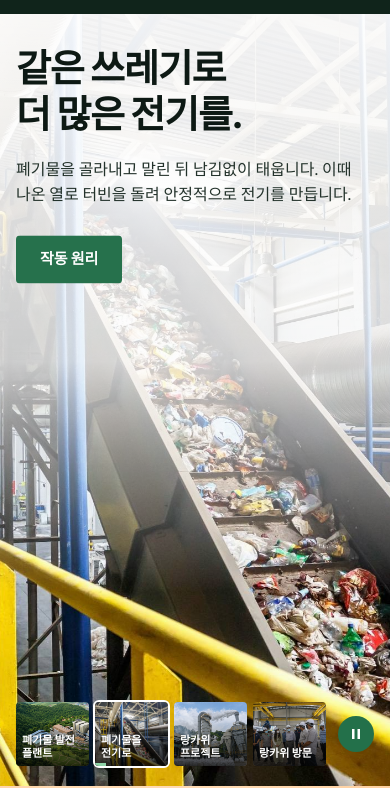
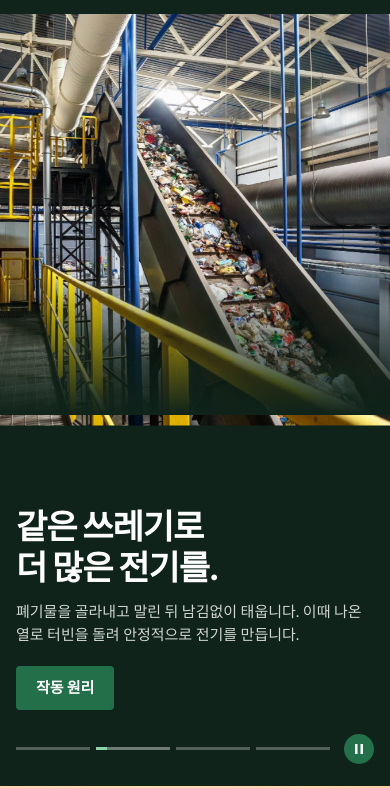
Before and after one commit to scherchen99-Kim/hje-homepage, a plain HTML site: page ko/index.html in a window 390 px wide. Shown: the part 58-846 px from the top of the page. Drawn offline with Linux system fonts and the light colour scheme; a web font is replaced by a local one.

Commit message:
Phone hero: clear photo on top, text panel below; plant photo as share thumbnail
Co-Authored-By: Claude Opus 5.5 <noreply@anthropic.com>

```diff
--- a/index.html
+++ b/index.html
@@ -5,10 +5,22 @@
 <meta name="viewport" content="width=device-width, initial-scale=1">
 <title>HYUCKJIN Energy Plant Engineering</title>
 <meta name="description" content="HYUCKJIN Energy Plant Engineering (HJE) — waste-to-energy plants with patented low-NOx combustion. Since 1978.">
+<meta property="og:type" content="website">
+<meta property="og:site_name" content="HYUCKJIN">
+<meta property="og:title" content="HYUCKJIN Energy Plant Engineering">
+<meta property="og:description" content="Waste-to-energy plants with patented low-NOx combustion. Since 1978.">
+<meta property="og:url" content="https://scherchen99-kim.github.io/hje-homepage/">
+<meta property="og:locale" content="en_US">
+<meta property="og:image" content="https://scherchen99-kim.github.io/hje-homepage/assets/og-plant.jpg">
+<meta property="og:image:width" content="1200">
+<meta property="og:image:height" content="630">
+<meta name="twitter:card" content="summary_large_image">
+<meta name="twitter:image" content="https://scherchen99-kim.github.io/hje-homepage/assets/og-plant.jpg">
+<link rel="image_src" href="https://scherchen99-kim.github.io/hje-homepage/assets/og-plant.jpg">
 <link rel="preconnect" href="https://fonts.googleapis.com">
 <link rel="preconnect" href="https://fonts.gstatic.com" crossorigin>
 <link href="https://fonts.googleapis.com/css2?family=Inter+Tight:wght@400;500;600;700&display=swap" rel="stylesheet">
-<link rel="stylesheet" href="style.css?v=15">
+<link rel="stylesheet" href="style.css?v=16">
 </head>
 <body>
 
@@ -348,6 +360,6 @@
   </div>
 </footer>
 
-<script src="main.js?v=15"></script>
+<script src="main.js?v=16"></script>
 </body>
 </html>
--- a/ko/index.html
+++ b/ko/index.html
@@ -5,11 +5,23 @@
 <meta name="viewport" content="width=device-width, initial-scale=1">
 <title>혁진에너지플랜트엔지니어링 | HJE</title>
 <meta name="description" content="혁진에너지플랜트엔지니어링(HJE) — 특허받은 저NOx 연소 기술로 폐기물을 전기로 바꾸는 발전 플랜트. 1978년 창업.">
+<meta property="og:type" content="website">
+<meta property="og:site_name" content="HYUCKJIN">
+<meta property="og:title" content="혁진에너지플랜트엔지니어링 | HJE">
+<meta property="og:description" content="특허받은 저NOx 연소 기술로 폐기물을 전기로 바꾸는 발전 플랜트. 1978년 창업.">
+<meta property="og:url" content="https://scherchen99-kim.github.io/hje-homepage/ko/">
+<meta property="og:locale" content="ko_KR">
+<meta property="og:image" content="https://scherchen99-kim.github.io/hje-homepage/assets/og-plant.jpg">
+<meta property="og:image:width" content="1200">
+<meta property="og:image:height" content="630">
+<meta name="twitter:card" content="summary_large_image">
+<meta name="twitter:image" content="https://scherchen99-kim.github.io/hje-homepage/assets/og-plant.jpg">
+<link rel="image_src" href="https://scherchen99-kim.github.io/hje-homepage/assets/og-plant.jpg">
 <link rel="preconnect" href="https://fonts.googleapis.com">
 <link rel="preconnect" href="https://fonts.gstatic.com" crossorigin>
 <link href="https://fonts.googleapis.com/css2?family=Inter+Tight:wght@400;500;600;700&display=swap" rel="stylesheet">
 <link rel="stylesheet" href="https://cdn.jsdelivr.net/gh/orioncactus/pretendard@v1.3.9/dist/web/static/pretendard.min.css">
-<link rel="stylesheet" href="../style.css?v=15">
+<link rel="stylesheet" href="../style.css?v=16">
 </head>
 <body>
 
@@ -349,6 +361,6 @@
   </div>
 </footer>
 
-<script src="../main.js?v=15"></script>
+<script src="../main.js?v=16"></script>
 </body>
 </html>
--- a/style.css
+++ b/style.css
@@ -269,14 +269,25 @@ tbody tr:hover{background:var(--mist)}
   body{font-size:16px}
   .btn--line{display:none}
   .logo img{height:32px}
-  .hero{min-height:620px}
-  .slide::after{background:linear-gradient(180deg,rgba(255,255,255,.95) 0%,rgba(255,255,255,.8) 45%,rgba(255,255,255,0) 75%)}
-  .slide--dark::after{background:linear-gradient(180deg,rgba(8,20,14,.88) 0%,rgba(8,20,14,.65) 45%,rgba(8,20,14,.05) 78%)}
-  .slide__txt{margin-top:32px;padding-right:var(--gut)}
-  .slide__txt p{font-size:16px}
-  .hero__cards{left:var(--gut);right:var(--gut);bottom:20px;gap:6px}
-  .hcard{flex:1;width:auto;height:64px}
-  .hcard span{font-size:11px;left:6px;right:6px;bottom:6px}
+  /* phone hero: clear photo on top, text on a dark panel below */
+  .hero{height:100svh;min-height:600px;max-height:none}
+  .slide{background:var(--deep);align-items:flex-end}
+  .slide::before{inset:0 0 auto 0;height:52%;background-position:center 35%}
+  .slide::after,.slide--dark::after{inset:0 0 auto 0;height:52%;background:linear-gradient(180deg,transparent 65%,var(--deep) 100%)}
+  .slide__txt{margin:0;padding:0 var(--gut) 76px;max-width:none}
+  .slide__txt h1{font-size:34px;margin-bottom:12px;color:#fff}
+  .slide__txt p{font-size:15px;line-height:1.5;margin-bottom:20px;color:rgba(255,255,255,.82)}
+  .slide__txt .btn{height:44px;padding:0 20px}
+  .slide.is-on .slide__txt>*{animation:none}
+  /* thumbnails become slim progress bars */
+  .hero__cards{left:var(--gut);right:var(--gut);bottom:22px;gap:6px;align-items:center}
+  .hcard{flex:1;width:auto;height:24px;border-radius:0;outline:none;background:none}
+  .hcard img,.hcard span,.hcard::after{display:none}
+  .hcard::before{content:"";position:absolute;left:0;right:0;top:10px;height:3px;background:rgba(255,255,255,.28)}
+  .hcard i{top:10px;bottom:auto;height:3px}
+  .hcard.is-on::before{background:rgba(255,255,255,.4)}
+  .hcard:hover{transform:none}
+  .hero__pause{width:30px;height:30px;margin-left:8px}
   .hero__scroll{display:none}
   .statement .wrap,.news__in,.proof__in,.contact__in{grid-template-columns:1fr}
   .ceo{background-position:62% 70%}
```
Also changed, not shown: assets/og-plant.jpg (added).
